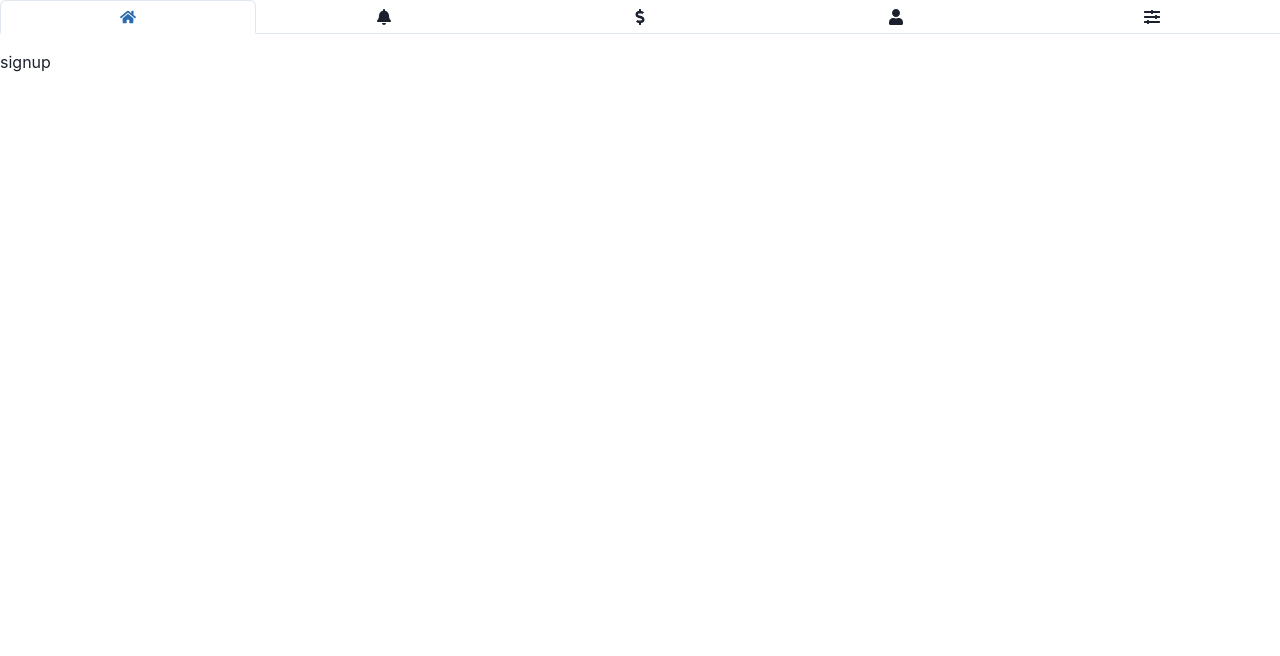
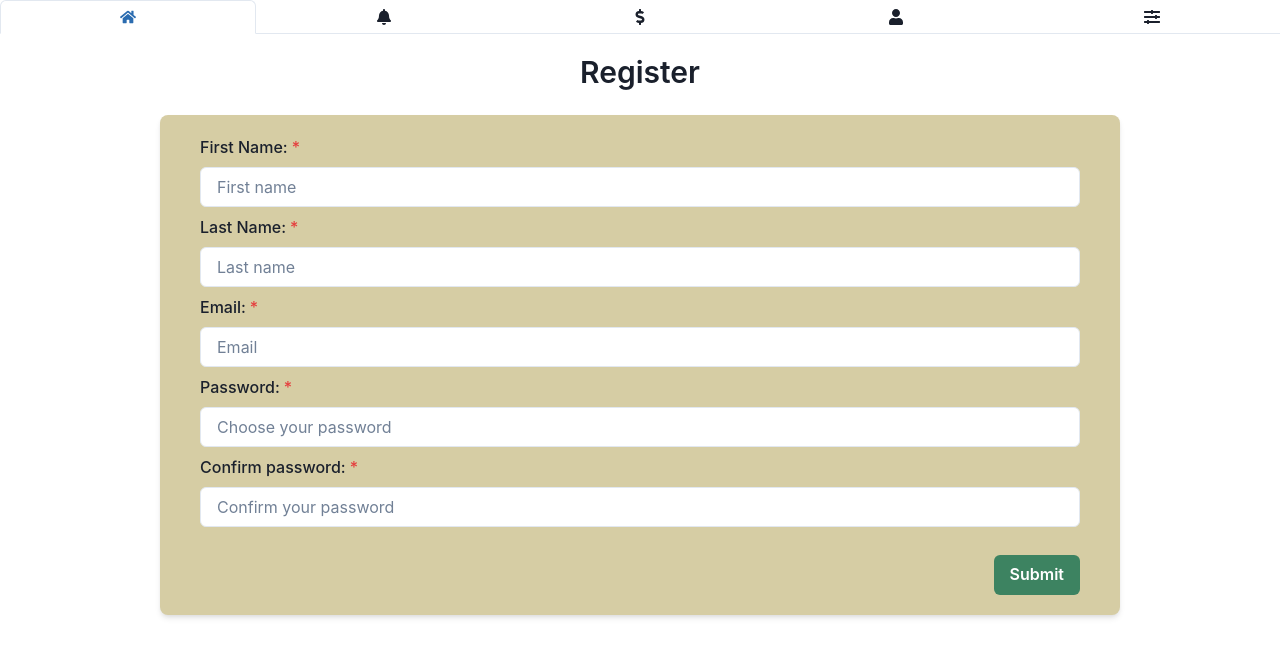
Before and after one commit to yotamc19/WorthIt-fe, a React (Create React App) app: page /signup in a window 1280 px wide. Shown: the top 656 px of the page. Built offline with nearby package versions, Linux system fonts and the light colour scheme.

Commit message:
small fixes on login + created signup

```diff
--- a/src/pages/SignupPage.jsx
+++ b/src/pages/SignupPage.jsx
@@ -1,7 +1,92 @@
-const SignupPage = () => {
-    return <div>
-        signup
-    </div>
-}
+import {
+    FormLabel,
+    FormControl,
+    Input,
+    Button,
+    Spacer,
+    HStack,
+    VStack,
+    Text,
+  } from "@chakra-ui/react";
 
-export default SignupPage;
+  const SignupPage = () => {
+    return (
+      <div>
+        <form>
+          <Text fontWeight="600" mb={5} textAlign="center" fontSize="3xl">
+            Register
+          </Text>
+          <VStack
+            maxWidth="75%"
+            boxShadow="md"
+            rounded="lg"
+            px={10}
+            py={5}
+            bg="#D6CDA4"
+            gap={2}
+            mx="auto"
+            mb={3}
+          >
+            <FormControl isRequired>
+              <FormLabel htmlFor="firstName">First Name:</FormLabel>
+              <Input
+                bg="white"
+                id="firstName"
+                type="text"
+                placeholder="First name"
+                // onChange={(e) => setFirstName(e.target.value)}
+              />
+            </FormControl>
+            <FormControl isRequired>
+              <FormLabel htmlFor="lastName">Last Name:</FormLabel>
+              <Input
+                bg="white"
+                id="lastName"
+                type="text"
+                placeholder="Last name"
+                // onChange={(e) => setLastName(e.target.value)}
+              />
+            </FormControl>
+            <FormControl isRequired>
+              <FormLabel htmlFor="email">Email:</FormLabel>
+              <Input
+                bg="white"
+                id="email"
+                type="email"
+                placeholder="Email"
+                // onChange={(e) => setEmail(e.target.value)}
+              />
+            </FormControl>
+            <FormControl isRequired>
+              <FormLabel htmlFor="password">Password:</FormLabel>
+              <Input
+                bg="white"
+                id="password"
+                type="password"
+                placeholder="Choose your password"
+                // onChange={(e) => setPassword(e.target.value)}
+              />
+            </FormControl>
+            <FormControl isRequired>
+              <FormLabel htmlFor="confirmPassword">Confirm password:</FormLabel>
+              <Input
+                bg="white"
+                id="confirmPassword"
+                type="password"
+                placeholder="Confirm your password"
+                // onChange={(e) => setConfirmPassword(e.target.value)}
+              />
+            </FormControl>
+            <HStack width="100%" mt={5}>
+              <Spacer />
+              <Button color="white" bg="#3D8361" type="submit">
+                Submit
+              </Button>
+            </HStack>
+          </VStack>
+        </form>
+      </div>
+    );
+  };
+
+  export default SignupPage;
--- a/src/pages/loginPage.jsx
+++ b/src/pages/loginPage.jsx
@@ -30,7 +30,7 @@ const LoginPage = () => {
       );
       if (data) {
         // decide which page to navigate to
-        navigate("/home")
+        navigate("/home");
         // set context for current user
       }
     } catch (error) {
@@ -44,12 +44,14 @@ const LoginPage = () => {
           Login
         </Text>
         <VStack
+          maxWidth="75%"
           boxShadow="md"
           rounded="lg"
-          p={10}
+          px={10}
+          py={5}
           bg="#D6CDA4"
-          gap={3}
-          mx={10}
+          gap={2}
+          mx="auto"
           mb={3}
         >
           <FormControl isRequired>
@@ -74,11 +76,7 @@ const LoginPage = () => {
           </FormControl>
           <HStack width="100%" mt={5}>
             <Spacer />
-            <Button
-              color="white"
-              bg="#3D8361"
-              type="submit"
-            >
+            <Button color="white" bg="#3D8361" type="submit">
               Submit
             </Button>
           </HStack>
```
